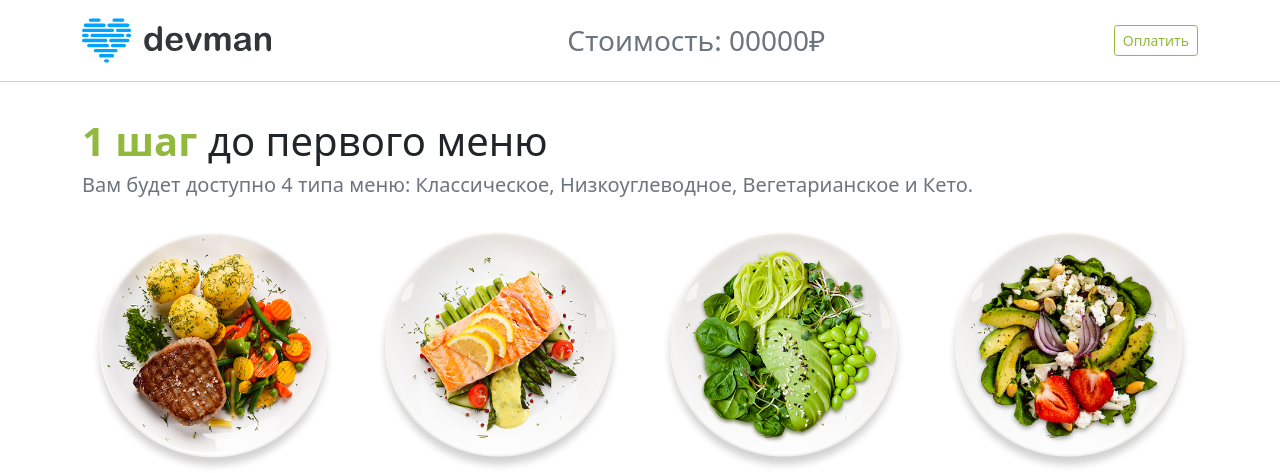
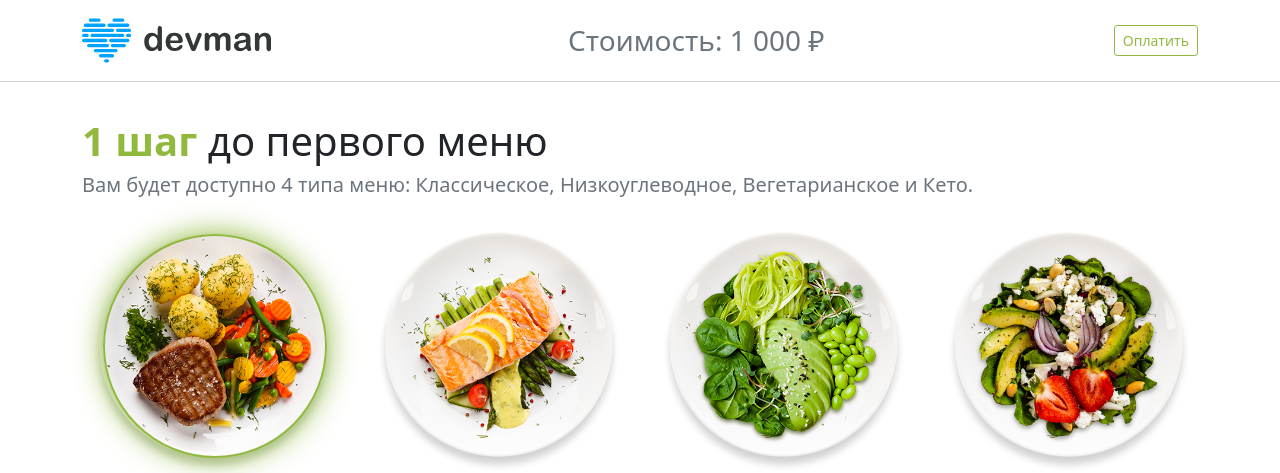
Before and after one commit to alinarogova123-arch/Easy_coock, a Django app: page /order/ in a window 1280 px wide. Shown: the top 473 px of the page. Run offline with Django 5.2, Linux system fonts and the light colour scheme; parts of the project's set-up code (start-up, migrations or seed data) failed here and were passed over.

Commit message:
Add dynamic order price preview through order_price.js

```diff
--- /dev/null
+++ b/static/js/order_price.js
@@ -0,0 +1,59 @@
+const MEAL_PRICES = {
+  breakfast: 200,
+  lunch: 300,
+  dinner: 400,
+  dessert: 100,
+};
+
+const DURATION_COEFFICIENTS = {
+  1: 1,
+  3: 1.6,
+  6: 1.8,
+  12: 2,
+};
+
+const priceFormatter = new Intl.NumberFormat("ru-RU", {
+  maximumFractionDigits: 0,
+});
+
+function getSelectedMealsPrice() {
+  const mealSelects = document.querySelectorAll(".js-meal-select");
+  let mealsPrice = 0;
+
+  mealSelects.forEach((select) => {
+    if (select.value !== "1") {
+      return;
+    }
+
+    mealsPrice += MEAL_PRICES[select.dataset.meal] || 0;
+  });
+
+  return mealsPrice;
+}
+
+function getDurationCoefficient() {
+  const durationSelect = document.querySelector("#plan-duration");
+  const selectedDuration = durationSelect ? durationSelect.value : "1";
+
+  return DURATION_COEFFICIENTS[selectedDuration] || DURATION_COEFFICIENTS[1];
+}
+
+function updateOrderPrice() {
+  const priceElement = document.querySelector("#order-price");
+  if (!priceElement) {
+    return;
+  }
+
+  const totalPrice = getSelectedMealsPrice() * getDurationCoefficient();
+  priceElement.textContent = `${priceFormatter.format(totalPrice)} ₽`;
+}
+
+document.addEventListener("DOMContentLoaded", () => {
+  const orderForm = document.querySelector("#order");
+  if (!orderForm) {
+    return;
+  }
+
+  orderForm.addEventListener("change", updateOrderPrice);
+  updateOrderPrice();
+});
--- a/templates/order.html
+++ b/templates/order.html
@@ -18,7 +18,7 @@
                 <a class="navbar-brand" href="{% url 'home' %}">
                     <img src="./../media/img/logo.8d8f24edbb5f.svg" height="55" width="189" alt="">
                 </a>
-                <h3 class="text-secondary mt-2 me-2">Стоимость: 00000₽</h3>
+                <h3 class="text-secondary mt-2 me-2">Стоимость: <span id="order-price">0 ₽</span></h3>
                 <button form="order" type="submit" class="btn shadow-none btn-sm btn-outline-success foodplan_green foodplan__border_green">Оплатить</button>
             </div>
         </nav>
@@ -33,7 +33,7 @@
 
                         <label for="classic" class="position-relative" style="cursor: pointer;">
                             <img src="img/menu_classical.png" alt="" class="w-100">
-                            <input form="order" type="radio" name="foodtype" id="classic" value="classic" class="foodplan_selected d-none">
+                            <input form="order" type="radio" name="menu_type" id="classic" value="classic" class="foodplan_selected d-none" checked>
                             <div class="img_selected" id="img1"></div>
                         </label>
                     </div>
@@ -41,7 +41,7 @@
 
                         <label for="low" class="position-relative" style="cursor: pointer;">
                             <img src="./../media/img/menu_nizkougl.png" alt="" class="w-100">
-                            <input form="order" type="radio" name="foodtype" id="low" value="low" class="foodplan_selected d-none">
+                            <input form="order" type="radio" name="menu_type" id="low" value="low_carb" class="foodplan_selected d-none">
                             <div class="img_selected" id="img2"></div>
                         </label>
                     </div>
@@ -49,7 +49,7 @@
 
                         <label for="veg" class="position-relative" style="cursor: pointer;">
                             <img src="./../media/img/menu_veg.png" alt="" class="w-100">
-                            <input form="order" type="radio" name="foodtype" id="veg" value="veg" class="foodplan_selected d-none">
+                            <input form="order" type="radio" name="menu_type" id="veg" value="vegan" class="foodplan_selected d-none">
                             <div class="./../media/img_selected" id="img3"></div>
                         </label>
                     </div>
@@ -57,7 +57,7 @@
 
                         <label for="keto" class="position-relative" style="cursor: pointer;">
                             <img src="./../media/img/menu_keto.png" alt="" class="w-100">
-                            <input form="order" type="radio" name="foodtype" id="keto" value="keto" class="foodplan_selected d-none">
+                            <input form="order" type="radio" name="menu_type" id="keto" value="keto" class="foodplan_selected d-none">
                             <div class="img_selected" id="img4"></div>
                         </label>
                     </div>
@@ -69,60 +69,60 @@
                         <tr>
                             <th scope="row" class="text-start">Срок</th>
                             <td>
-                                <select class="form-select">
-                                    <option value="0" selected>1 мес.</option>
-                                    <option value="1">3 мес.</option>
-                                    <option value="2">6 мес.</option>
-                                    <option value="3">12 мес.</option>
+                                <select name="plan_duration" id="plan-duration" class="form-select">
+                                    <option value="1" selected>1 мес.</option>
+                                    <option value="3">3 мес.</option>
+                                    <option value="6">6 мес.</option>
+                                    <option value="12">12 мес.</option>
                                 </select>
                             </td>
                         </tr>
                         <tr>
                             <th scope="row" class="text-start">Завтраки</th>
                             <td>
-                                <select name="select1" class="form-select">
-                                    <option value="0" selected>&#10004;</option>
-                                    <option value="1">&#10008;</option>
+                                <select name="has_breakfast" class="form-select js-meal-select" data-meal="breakfast">
+                                    <option value="1" selected>&#10004;</option>
+                                    <option value="0">&#10008;</option>
                                 </select>
                             </td>
                         </tr>
                         <tr>
                             <th scope="row" class="text-start">Обеды</th>
                             <td>
-                                <select name="select2" class="form-select">
-                                    <option value="0" selected>&#10004;</option>
-                                    <option value="1">&#10008;</option>
+                                <select name="has_lunch" class="form-select js-meal-select" data-meal="lunch">
+                                    <option value="1" selected>&#10004;</option>
+                                    <option value="0">&#10008;</option>
                                 </select>
                             </td>
                         </tr>
                         <tr>
                             <th scope="row" class="text-start">Ужины</th>
                             <td>
-                                <select name="select3" class="form-select">
-                                    <option value="0" selected>&#10004;</option>
-                                    <option value="1">&#10008;</option>
+                                <select name="has_dinner" class="form-select js-meal-select" data-meal="dinner">
+                                    <option value="1" selected>&#10004;</option>
+                                    <option value="0">&#10008;</option>
                                 </select>
                             </td>
                         </tr>
                         <tr>
                             <th scope="row" class="text-start">Десерты</th>
                             <td>
-                                <select name="select4" class="form-select">
-                                    <option value="0" selected>&#10004;</option>
-                                    <option value="1">&#10008;</option>
+                                <select name="has_dessert" class="form-select js-meal-select" data-meal="dessert">
+                                    <option value="1" selected>&#10004;</option>
+                                    <option value="0">&#10008;</option>
                                 </select>
                             </td>
                         </tr>
                         <tr>
                             <th scope="row" class="text-start">Кол-во персон</th>
                             <td>
-                                <select name="select5" class="form-select">
-                                    <option value="0" selected>1</option>
-                                    <option value="1">2</option>
-                                    <option value="2">3</option>
-                                    <option value="3">4</option>
-                                    <option value="4">5</option>
-                                    <option value="5">6</option>
+                                <select name="persons" class="form-select">
+                                    <option value="1" selected>1</option>
+                                    <option value="2">2</option>
+                                    <option value="3">3</option>
+                                    <option value="4">4</option>
+                                    <option value="5">5</option>
+                                    <option value="6">6</option>
                                 </select>
                             </td>
                         </tr>
@@ -174,8 +174,8 @@
 
                 <form class="card d-flex flex-row align-items-baseline mb-5 p-3 foodplan__bg_grey">
                     <label for="exampleInputPassword1" class="form-label me-2">Промокод</label>
-                    <input type="password" class="form-control me-2" id="password">
-                    <button type="submit" class="btn shadow-none btn-outline-success foodplan_green foodplan__border_green">Применить</button>
+                    <input type="text" class="form-control me-2" id="promo-code" name="promo_code" form="order">
+                    <button type="button" class="btn shadow-none btn-outline-success foodplan_green foodplan__border_green">Применить</button>
                 </form>
                 <div class="d-flex justify-content-center my-5">
                     <button form="order" type="submit" class="btn shadow-none btn-outline-success foodplan_green foodplan__border_green w-50">Оплатить</button>
@@ -183,8 +183,9 @@
             </div>
         </section>
     </main>
-    <script src="https://cdn.jsdelivr.net/npm/bootstrap@5.0.2/dist/js/bootstrap.bundle.min.js"
-        integrity="sha384-MrcW6ZMFYlzcLA8Nl+NtUVF0sA7MsXsP1UyJoMp4YLEuNSfAP+JcXn/tWtIaxVXM"
-        crossorigin="anonymous"></script>
+	    <script src="https://cdn.jsdelivr.net/npm/bootstrap@5.0.2/dist/js/bootstrap.bundle.min.js"
+	        integrity="sha384-MrcW6ZMFYlzcLA8Nl+NtUVF0sA7MsXsP1UyJoMp4YLEuNSfAP+JcXn/tWtIaxVXM"
+	        crossorigin="anonymous"></script>
+	    <script src="{% static 'js/order_price.js' %}"></script>
 </body>
 </html>
```
